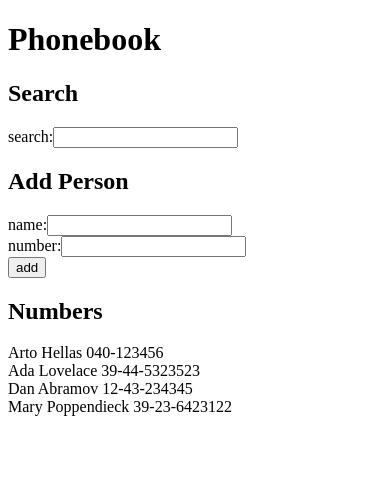
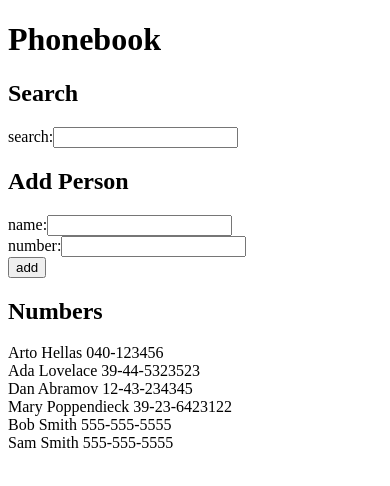
Before and after one commit to ruelneuman/full-stack-open, a React (Create React App) app in the folder part2/phonebook/: page / in a window 390 px wide. Shown: the top 486 px of the page. Built offline with nearby package versions, Linux system fonts and the light colour scheme; data requests are answered from the project's data file; the HTML template or start-up script is replaced by a standard one.

Commit message:
phonebook: save new entries to server as per ex. 2.15 and fix bug in byQuery function

```diff
--- a/part2/phonebook/db.json
+++ b/part2/phonebook/db.json
@@ -19,6 +19,16 @@
       "name": "Mary Poppendieck",
       "number": "39-23-6423122",
       "id": 4
+    },
+    {
+      "name": "Bob Smith",
+      "number": "555-555-5555",
+      "id": 5
+    },
+    {
+      "name": "Sam Smith",
+      "number": "555-555-5555",
+      "id": 6
     }
   ]
 }
--- a/part2/phonebook/src/components/Form.js
+++ b/part2/phonebook/src/components/Form.js
@@ -1,3 +1,4 @@
+import axios from 'axios';
 import React, { useState } from 'react';
 
 const Form = ({ persons, setPersons }) => {
@@ -13,9 +14,14 @@ const Form = ({ persons, setPersons }) => {
         }
 
         const newPerson = { name: newName, number: newNumber };
-        setPersons(persons.concat(newPerson));
-        setNewName('');
-        setNewNumber('');
+
+        axios
+            .post('http://localhost:3001/persons', newPerson)
+            .then(response => {
+                setPersons(persons.concat(response.data));
+                setNewName('');
+                setNewNumber('');
+            });
     }
 
     const handleNameChange = (event) => {
@@ -32,14 +38,14 @@ const Form = ({ persons, setPersons }) => {
             <form onSubmit={handleSubmit}>
                 <div>
                     name:
-        <input
+                    <input
                         value={newName}
                         onChange={handleNameChange}
                     />
                 </div>
                 <div>
                     number:
-        <input
+                    <input
                         value={newNumber}
                         onChange={handleNumberChange}
                     />
--- a/part2/phonebook/src/components/PersonList.js
+++ b/part2/phonebook/src/components/PersonList.js
@@ -2,8 +2,10 @@ import React from 'react';
 import Person from './Person'
 
 const PersonList = ({ persons, query }) => {
-    const byQuery = query => person =>
-        !query || (new RegExp(query.trim(), 'i')).test(person.name);
+    const byQuery = (query) => (person) => {
+        const modifiedQuery = query.toLowerCase().trim();
+        return person.name.toLowerCase().includes(modifiedQuery);
+    }
 
     return (
         <div>
@@ -11,7 +13,10 @@ const PersonList = ({ persons, query }) => {
             {persons
                 .filter(byQuery(query))
                 .map(person =>
-                    <Person person={person} />
+                    <Person
+                        key={person.id}
+                        person={person}
+                    />
                 )}
         </div>
     )
```
Lines whose indentation alone changed are shown as unchanged.
